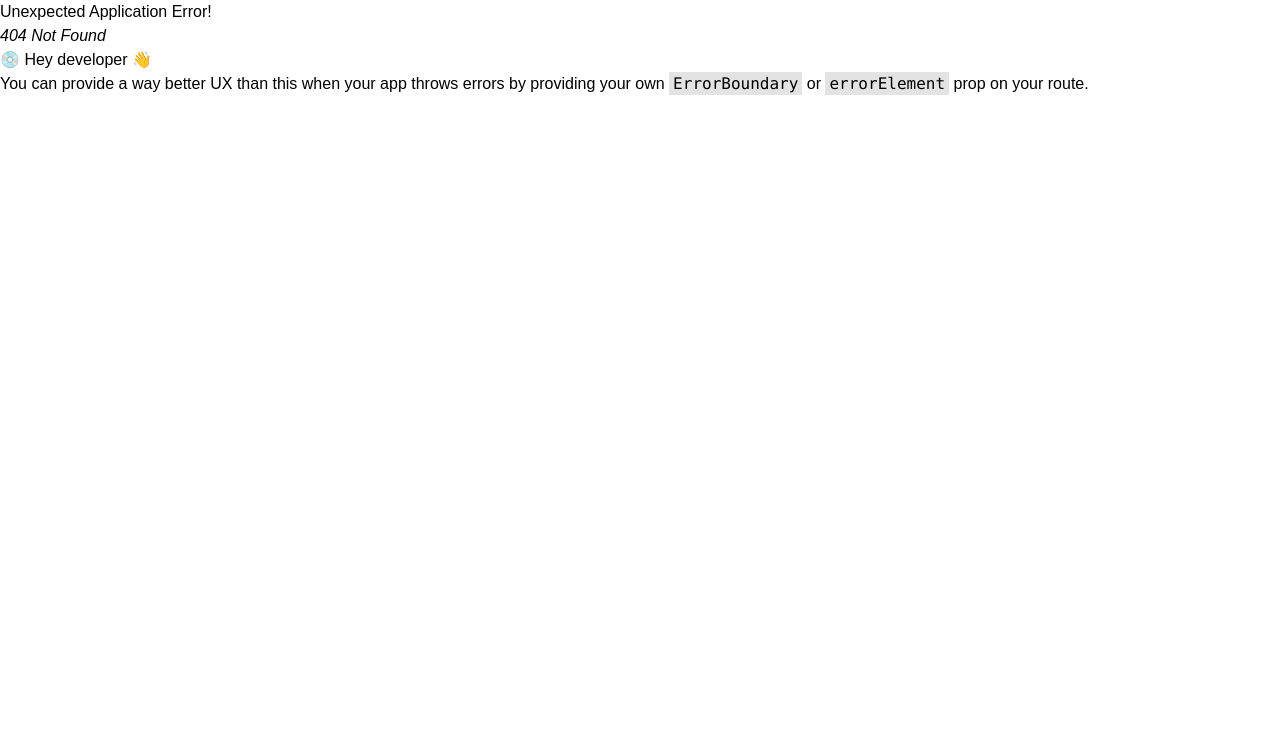
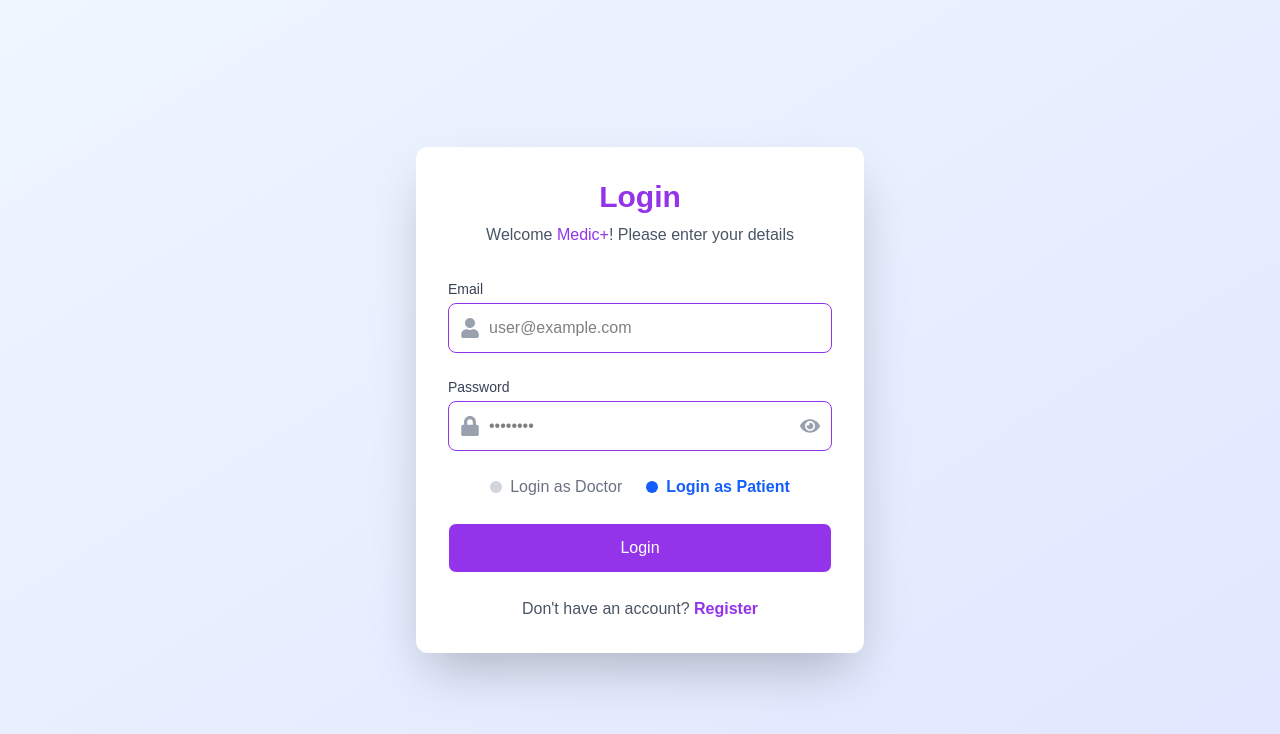
Before and after one commit to Sumaiya-Meem/Doctor-Appointment-Management-System, a React (Vite) app: page /login in a window 1280 px wide. Before the commit this address had no page. Shown: the top 734 px of the page. Built offline with nearby package versions, Linux system fonts and the light colour scheme.

Commit message:
complete login page design

```diff
--- /dev/null
+++ b/src/Login/Login.jsx
@@ -0,0 +1,113 @@
+import React, { useState } from 'react';
+import { FaUser, FaLock, FaEye, FaEyeSlash } from 'react-icons/fa';
+import { Link } from 'react-router-dom';
+
+const Login = () => {
+  const [showPassword, setShowPassword] = useState(false);
+  const [userType, setUserType] = useState('patient');
+
+  const handleSubmit = (e) => {
+    e.preventDefault();
+  };
+
+  return (
+    <div className="min-h-screen bg-gradient-to-br from-blue-50 to-indigo-100 flex items-center justify-center p-4">
+      <div className="bg-white rounded-xl shadow-2xl p-8 w-full max-w-md">
+        <div className="text-center mb-8">
+          <h1 className="text-3xl font-bold text-[#9334ea] mb-2">Login</h1>
+          <p className="text-gray-600">Welcome <span className='text-[#9334ea]'>Medic+</span>! Please enter your details</p>
+        </div>
+
+        <form onSubmit={handleSubmit} className="space-y-6">
+          <div>
+            <label htmlFor="email" className="block text-sm font-medium text-gray-700 mb-1">
+              Email
+            </label>
+            <div className="relative">
+              <div className="absolute inset-y-0 left-0 pl-3 flex items-center pointer-events-none">
+                <FaUser className="h-5 w-5 text-gray-400" />
+              </div>
+              <input
+                id="email"
+                type="email"
+                placeholder="user@example.com"
+                value=""
+                className="block w-full pl-10 pr-3 py-3 border border-[#9334ea] rounded-lg  focus:border-[#9334ea] "
+                required
+              />
+            </div>
+          </div>
+
+          <div>
+            <label htmlFor="password" className="block text-sm font-medium text-gray-700 mb-1">
+              Password
+            </label>
+            <div className="relative">
+              <div className="absolute inset-y-0 left-0 pl-3 flex items-center pointer-events-none">
+                <FaLock className="h-5 w-5 text-gray-400" />
+              </div>
+              <input
+                id="password"
+                type={showPassword ? "text" : "password"}
+                placeholder="••••••••"
+                value=""
+                className="block w-full pl-10 pr-10 py-3 border border-[#9334ea] rounded-lg  focus:border-[#9334ea]"
+                required
+              />
+              <button
+                type="button"
+                className="absolute inset-y-0 right-0 pr-3 flex items-center"
+                onClick={() => setShowPassword(!showPassword)}
+              >
+                {showPassword ? (
+                  <FaEyeSlash className="h-5 w-5 text-gray-400" />
+                ) : (
+                  <FaEye className="h-5 w-5 text-gray-400" />
+                )}
+              </button>
+            </div>
+          </div>
+
+
+          <div className="flex justify-center space-x-6 mb-6">
+            <button
+              type="button"
+              className={`flex items-center ${userType === 'doctor' ? 'text-blue-600 font-semibold' : 'text-gray-500'}`}
+              onClick={() => setUserType('doctor')}
+            >
+              <span className={`h-3 w-3 rounded-full mr-2 ${userType === 'doctor' ? 'bg-blue-600' : 'bg-gray-300'}`}></span>
+              Login as Doctor
+            </button>
+
+            <button
+              type="button"
+              className={`flex items-center ${userType === 'patient' ? 'text-blue-600 font-semibold' : 'text-gray-500'}`}
+              onClick={() => setUserType('patient')}
+            >
+              <span className={`h-3 w-3 rounded-full mr-2 ${userType === 'patient' ? 'bg-blue-600' : 'bg-gray-300'}`}></span>
+              Login as Patient
+            </button>
+          </div>
+
+          <button
+            type="submit"
+            className="w-full bg-[#9334ea] border-[1px] border-white text-white py-3 px-4 rounded-lg font-medium "
+          >
+            Login
+          </button>
+        </form>
+
+        <div className="mt-6 text-center">
+          <p className="text-gray-600">
+            Don't have an account?{' '}
+            <Link to="/register" className="text-[#9334ea] font-bold">
+              Register
+            </Link>
+          </p>
+        </div>
+      </div>
+    </div>
+  );
+};
+
+export default Login;
--- a/src/MainLayout/MainLayout.jsx
+++ b/src/MainLayout/MainLayout.jsx
@@ -1,14 +1,17 @@
-import { Outlet} from "react-router-dom";
+import { Outlet, useLocation} from "react-router-dom";
 import Header from "../components/Header/Header";
 import Footer from "../components/Footer/Footer";
 
 const MainLayout = () => {
+  const location=useLocation();
+  const noHeaderFooter =location.pathname.includes('login') || location.pathname.includes('register');
 
     return (
         <div>
-            <Header></Header>
+            {noHeaderFooter || <Header></Header>}
             <Outlet></Outlet>
-            <Footer></Footer>
+            {noHeaderFooter || <Footer></Footer>}
+
         </div>
     );
 };
--- /dev/null
+++ b/src/Register/Register.jsx
@@ -0,0 +1,11 @@
+import React from 'react';
+
+const Register = () => {
+                  return (
+                                    <div>
+                                           Register here
+                                    </div>
+                  );
+};
+
+export default Register;
--- a/src/components/Footer/Footer.jsx
+++ b/src/components/Footer/Footer.jsx
@@ -104,7 +104,7 @@ const Footer = () => {
           </div>
         </div>
 
-        <div className="border-t border-gray-200 my-8"></div>
+        <div className="border-t border-[#d9d9db] my-8"></div>
 
         {/* Newsletter Section */}
         <div className="mt-10 flex flex-col md:flex-row justify-between ">
--- a/src/components/Header/Header.jsx
+++ b/src/components/Header/Header.jsx
@@ -67,7 +67,7 @@ const Header = () => {
 
           <div className="hidden md:flex items-center space-x-4">
             <NavLink
-              to=""
+              to="/login"
               className={({ isActive, isPending }) =>
                 isPending
                   ? "pending"
@@ -97,7 +97,7 @@ const Header = () => {
               <div className="pt-4  border-gray-200">
 
                 <NavLink
-                  to=""
+                  to="/login"
                   className={({ isActive, isPending }) =>
                     isPending
                       ? "pending"
```
Also changed, not shown: src/Routes/Routes.jsx (+10 -0 lines).
